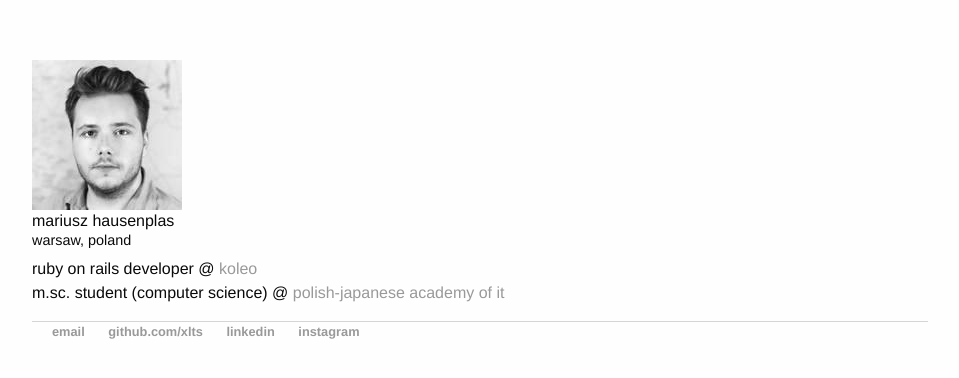
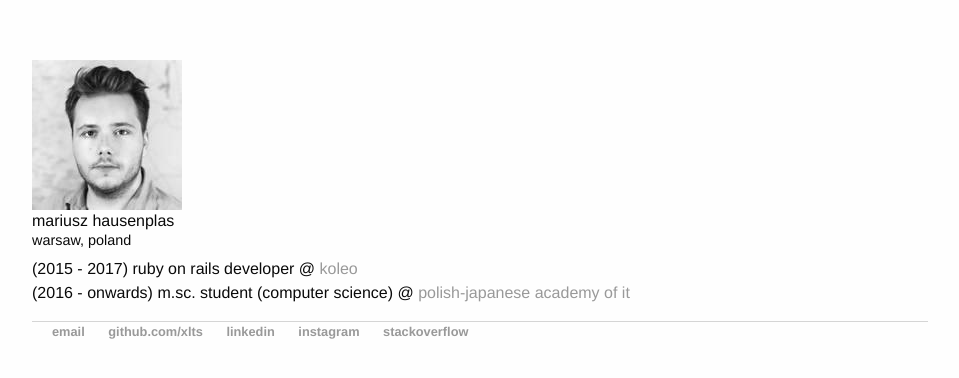
Before and after one commit to xlts/xlts.github.io, a Jekyll site: the page built from index.html, in a window 1280 px wide. Shown: the top 378 px of the page, without its empty margins (160-1119 px from the left). Built offline with Jekyll 4.4.1, drawn with Linux system fonts in a browser that asks for light colours; nearby versions of some CDN libraries; library files that are not in the unit come from our copies.

Commit message:
update years & add stackoverflow link

```diff
--- a/_layouts/default.html
+++ b/_layouts/default.html
@@ -20,6 +20,7 @@
                 <li><a href="https://github.com/xlts">github.com/xlts</a></li>
                 <li><a href="https://www.linkedin.com/in/mariuszhausenplas">linkedin</a></li>
                 <li><a href="https://www.instagram.com/xltts/">instagram</a></li>
+                <li><a href="http://stackoverflow.com/users/7965058/xlts">stackoverflow</a></li>
           </ul>
         </footer>
       </div><!-- /.container -->
--- a/index.html
+++ b/index.html
@@ -12,8 +12,8 @@ title: Mariusz Hausenplas
         <h1>mariusz hausenplas</h1>
         <h2>warsaw, poland</h2>
         <p>
-      	  <div>ruby on rails developer @ <a href="https://koleo.pl/en">koleo</a></div>
-      	  <div>m.sc. student (computer science) @ <a href="http://www.pja.edu.pl/en/">polish-japanese academy of it</a></div>
+      	  <div>(2015 - 2017) ruby on rails developer @ <a href="https://koleo.pl/en">koleo</a></div>
+      	  <div>(2016 - onwards) m.sc. student (computer science) @ <a href="http://www.pja.edu.pl/en/">polish-japanese academy of it</a></div>
         </p>
       </div>
     </div>
```
